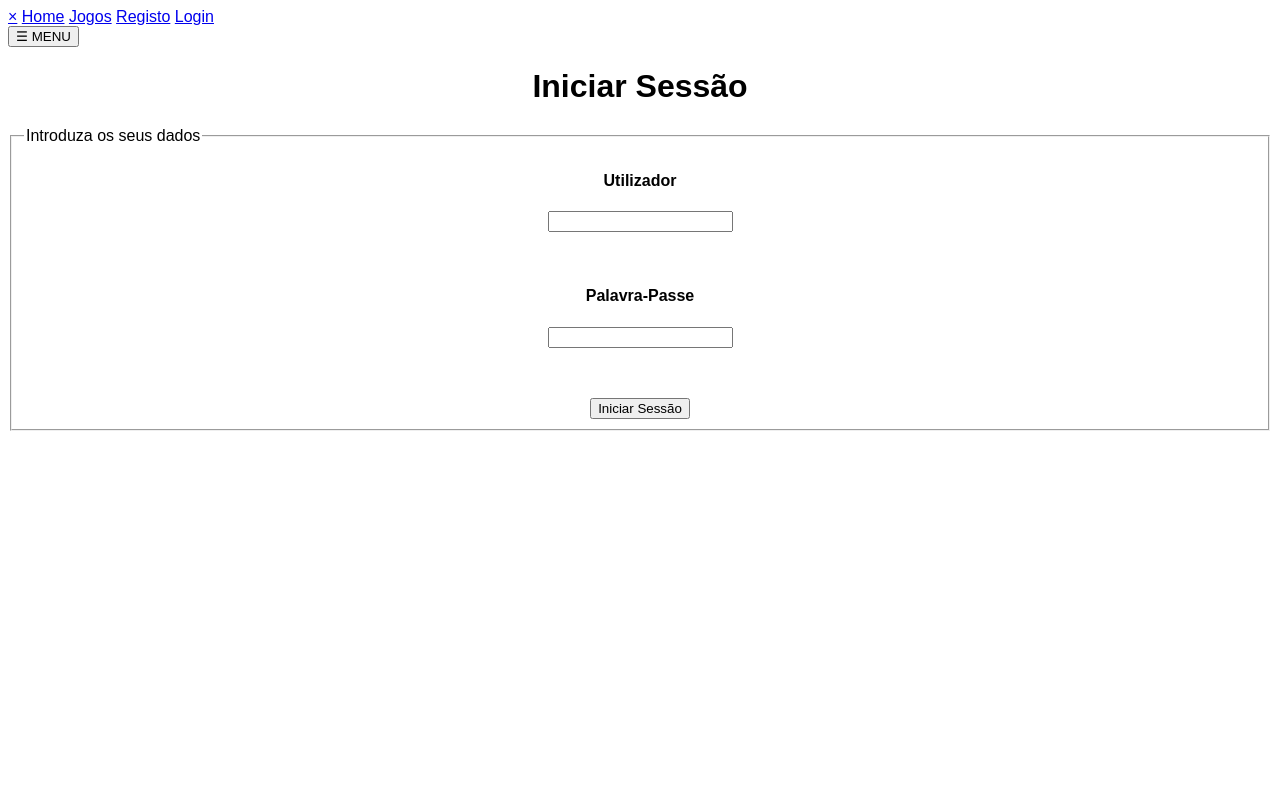
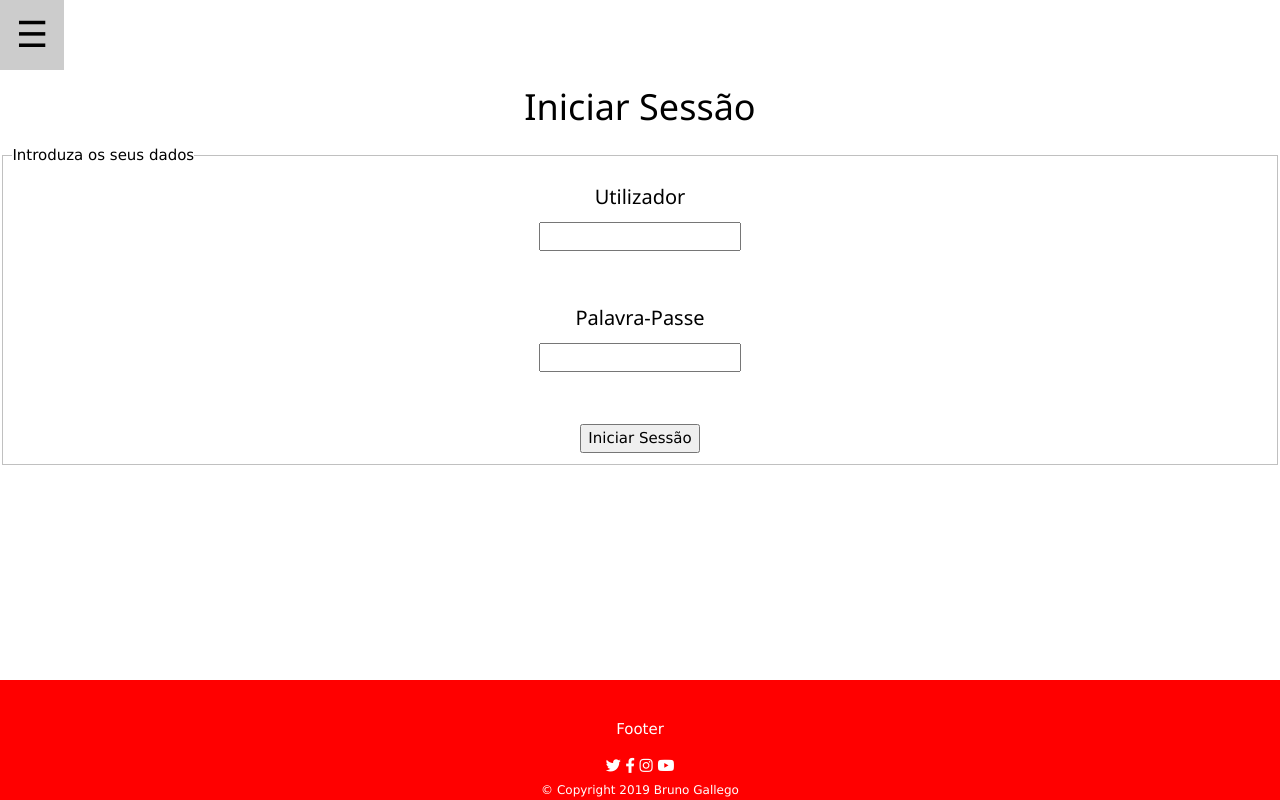
Before and after one commit to Brunodesa/herokuT101, a Flask app: page /login in a window 1280 px wide. Run offline with Flask 2, Linux system fonts and the light colour scheme; some libraries are stand-ins or nearby versions.

Commit message:
Merge remote-tracking branch 'origin/master'
# Conflicts:
#	.idea/misc.xml
#	.idea/modules.xml
#	static/style.css
#	templates/layout.html

```diff
--- a/templates/index.html
+++ b/templates/index.html
@@ -6,7 +6,6 @@
 {% block conteudo %}
 <center>
     <h1>Bem-vindo!</h1>
-    <img src="/static/image.gif">
-
+    <img src="/static/gif.gif">
 </center>
 {% endblock %}
--- a/templates/layout.html
+++ b/templates/layout.html
@@ -1,36 +1,60 @@
 <!DOCTYPE html>
 <html>
 <head>
+<title>...</title>
 <meta name="viewport" content="width=device-width, initial-scale=1">
-<link rel="stylesheet" href="https://cdnjs.cloudflare.com/ajax/libs/font-awesome/4.7.0/css/font-awesome.min.css">
 <link rel="stylesheet" href="/static/style.css">
+<link rel="stylesheet" href="https://www.w3schools.com/w3css/4/w3.css">
+<link rel="stylesheet" href="https://use.fontawesome.com/releases/v5.8.2/css/all.css" integrity="sha384-oS3vJWv+0UjzBfQzYUhtDYW+Pj2yciDJxpsK1OYPAYjqT085Qq/1cq5FLXAZQ7Ay" crossorigin="anonymous">
+
+
+<script>
+function w3_open() {
+  document.getElementById("mySidebar").style.display = "block";
+  document.getElementById("myOverlay").style.display = "block";
+}
+
+function w3_close() {
+  document.getElementById("mySidebar").style.display = "none";
+  document.getElementById("myOverlay").style.display = "none";
+}
+
+
+</script>
+
 </head>
-
 <body>
-
-<div id="mySidebar" class="sidebar">
-  <a href="javascript:void(0)" class="closebtn" onclick="closeNav()">×</a>
-  <a href="#">Home</a>
-  <a href="/jogos">Jogos</a>
-  <a href="/registo">Registo</a>
-  <a href="/login">Login</a>
+<!-- Sidebar -->
+<div class="w3-sidebar w3-bar-block w3-animate-left" style="display:none;z-index:5" id="mySidebar">
+    <button class="w3-bar-item w3-button w3-large" onclick="w3_close()">Close &times;</button>
+    <a href="/" class="w3-bar-item w3-button">Home</a>
+    <a href="/p1" class="w3-bar-item w3-button">Jogos</a>
+    <a href="/login" class="w3-bar-item w3-button">Login</a>
+    <a href="/registo" class="w3-bar-item w3-button">Registo</a>
 </div>
 
-<div id="main">
-  <button class="openbtn" onclick="openNav()">☰ MENU</button>
+<!-- Page Content -->
+<div class="w3-overlay w3-animate-opacity" onclick="w3_close()" style="cursor:pointer" id="myOverlay"></div>
+
+<div>
+    <button class="w3-button w3-white w3-xxlarge" onclick="w3_open()">&#9776;</button>
+    <div class="w3-container">
+    </div>
 </div>
 
-<script>
-function openNav() {
-  document.getElementById("mySidebar").style.width = "250px";
-  document.getElementById("main").style.marginLeft = "250px";
-}
-
-function closeNav() {
-  document.getElementById("mySidebar").style.width = "0";
-  document.getElementById("main").style.marginLeft= "0";
-}
-</script>
 {% block conteudo %}
 {% endblock %}
+
+<div class="footer">
+    <br>
+    <p>Footer</p>
+    <a class="twitter" href="https://twitter.com/login"><i class="fab fa-twitter"></i></i></a>
+    <a class="facebook" href="https://pt-pt.facebook.com/"><i class="fab fa-facebook-f"></i></i></a>
+    <a class="instagram" href="https://www.instagram.com/"><i class="fab fa-instagram"></i></a>
+    <a class="youtube" href="https://www.youtube.com"><i class="fab fa-youtube"></i></a>
+    <center><small>&copy; Copyright 2019 Bruno Gallego</small></center>
+</div>
+
+
 </body>
+</html>
--- a/templates/login.html
+++ b/templates/login.html
@@ -2,7 +2,6 @@
 {% block titulo %}
 <title>Iniciar Sessão</title>
 {% endblock %}
-
 {% block conteudo %}
 <center>
     <h1>Iniciar Sessão</h1>
```
Also changed, not shown: templates/p1.html (+10 -9 lines), templates/p2.html (added, +10 -0 lines).
